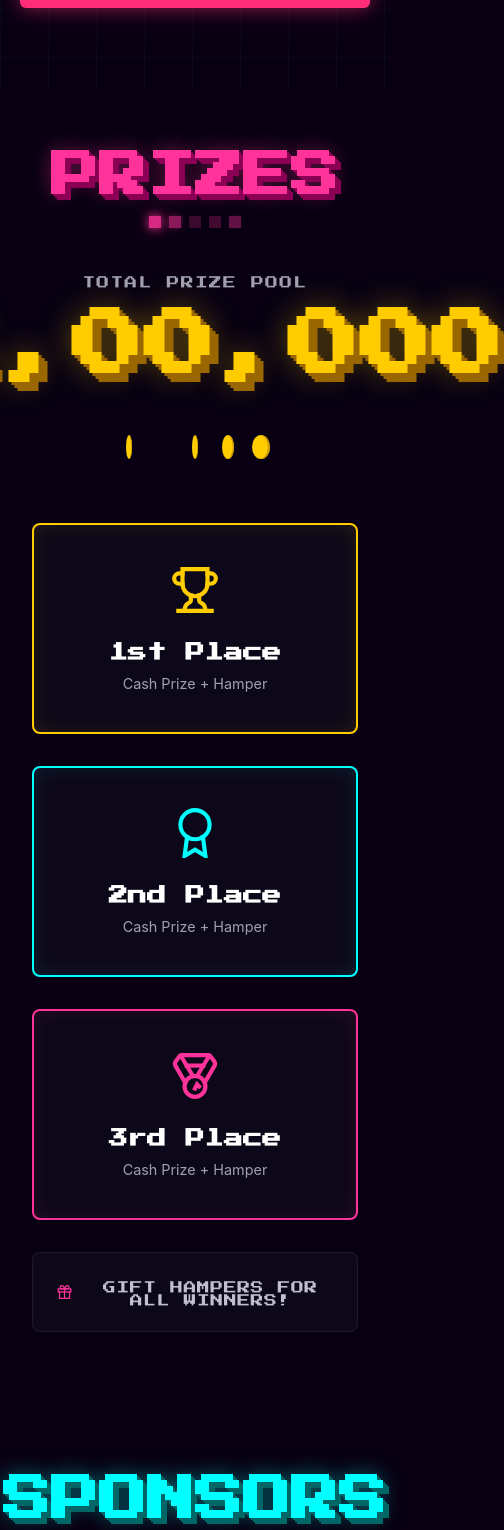
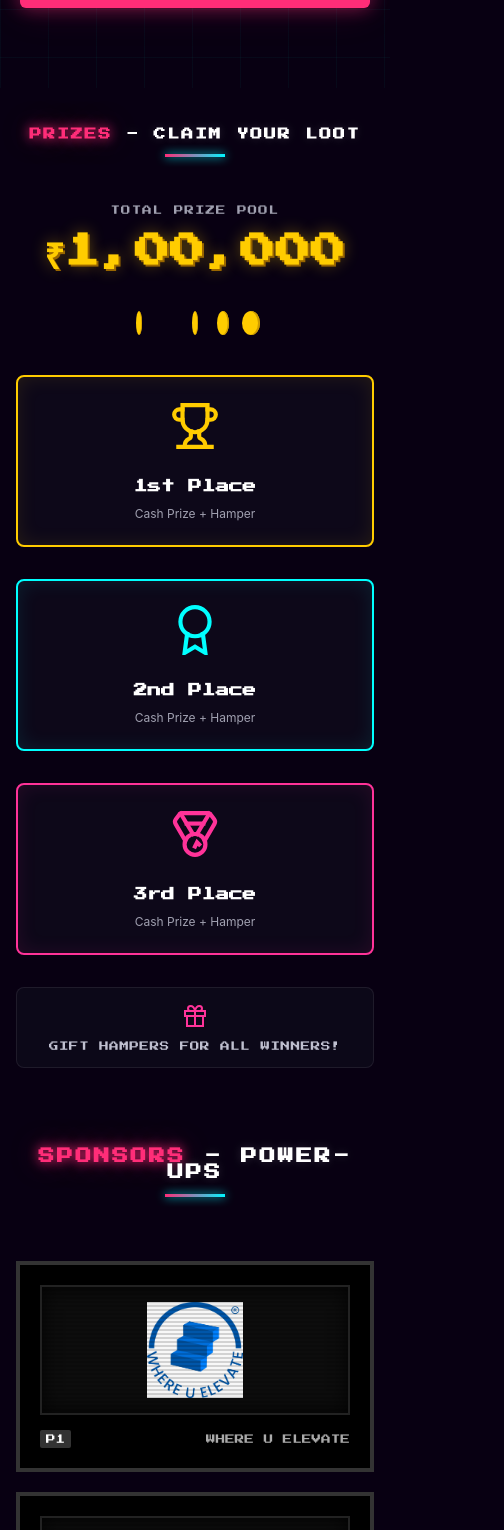
Before and after one commit to Ann3e/PROTEX-HACKATHON, a React (Vite) app: page / in a window 390 px wide. Shown: the part 6256-7786 px from the top of the page, 504 px wide, since content can reach past the window. Built offline with nearby package versions, Linux system fonts and the light colour scheme.

Commit message:
fixed responsiveness

```diff
--- a/src/sections/Prizes/Prizes.css
+++ b/src/sections/Prizes/Prizes.css
@@ -10,57 +10,44 @@
   align-items: center;
   justify-content: center;
 }
-
-/* 3D Title */
-.prizes-title {
-  font-family: 'Press Start 2P', monospace;
-  font-size: 3rem;
-  color: #ff3399; /* Neon Pink */
-  /* This creates the 3D block + the glow! */
-  text-shadow:
-    2px 2px 0px #8b0054,
-    4px 4px 0px #8b0054,
-    6px 6px 0px #8b0054,
-    0 0 20px rgba(255, 51, 153, 0.4);
-  margin-bottom: 1rem;
-}
-
-/* Pink Squares */
-/* --- ANIMATED PINK LOADING SQUARES --- */
-.pink-squares-loader {
+/* Section Title — matches About / Tracks / Sponsors style */
+.prizes-title-wrap {
   display: flex;
-  justify-content: center;
-  gap: 8px;
+  flex-direction: column;
+  align-items: center;
   margin-bottom: 3rem;
 }
 
-.pink-squares-loader span {
-  display: block;
-  width: 12px;
-  height: 12px;
-  background-color: #ff3399; /* Neon Pink */
-  opacity: 0.3; /* Default dim state */
-  animation: loadBlink 1.6s infinite;
+.prizes-title {
+  font-family: 'Press Start 2P', monospace;
+  font-size: clamp(0.85rem, 2.8vw, 1.4rem);
+  letter-spacing: 0.25em;
+  margin: 0;
+  text-transform: uppercase;
+  text-shadow: none;
+  color: unset;
 }
 
-/* Stagger the animation so they light up one by one */
-.pink-squares-loader span:nth-child(1) { animation-delay: 0s; }
-.pink-squares-loader span:nth-child(2) { animation-delay: 0.2s; }
-.pink-squares-loader span:nth-child(3) { animation-delay: 0.4s; }
-.pink-squares-loader span:nth-child(4) { animation-delay: 0.6s; }
-.pink-squares-loader span:nth-child(5) { animation-delay: 0.8s; }
-
-@keyframes loadBlink {
-  0%, 100% {
-    opacity: 0.2;
-    box-shadow: none;
-  }
-  50% {
-    opacity: 1;
-    box-shadow: 0 0 10px #ff3399, 0 0 20px #ff3399;
-  }
+.prizes-title .title-accent {
+  color: #ff2d78;
+  text-shadow: 0 0 12px #ff2d78, 0 0 30px rgba(255, 45, 120, 0.4);
 }
 
+.prizes-title .title-plain {
+  color: #fff;
+  text-shadow: 0 0 10px rgba(255, 255, 255, 0.15);
+}
+
+.prizes-title-underline {
+  display: block;
+  width: 70px;
+  height: 3px;
+  min-height: 3px;
+  background: linear-gradient(90deg, #ff2d78, #00f5ff);
+  margin: 14px auto 0;
+  box-shadow: 0 0 10px #00f5ff;
+  border: none;
+}
 /* 3D Prize Pool Amount */
 .pool-label {
   font-family: 'Press Start 2P', monospace;
@@ -198,3 +185,87 @@
   text-transform: uppercase;
   margin-top: 4px; /* Slight optical adjustment for the arcade font */
 }
+
+
+
+/* ════════════════════════════════════════════════════════════
+   RESPONSIVE
+   ════════════════════════════════════════════════════════════ */
+@media (max-width: 820px) {
+  .prizes-section {
+    padding: 3rem 1.5rem;
+  }
+
+  .pool-amount {
+    font-size: 3rem;
+    text-shadow:
+      2px 2px 0px #996600,
+      4px 4px 0px #996600,
+      0 0 20px rgba(255, 204, 0, 0.4);
+  }
+
+  .prize-cards-container {
+    flex-direction: column;
+    align-items: center;
+  }
+
+  .prize-card {
+    width: 100%;
+    max-width: 420px;
+    min-width: unset;
+  }
+}
+
+@media (max-width: 480px) {
+  .prizes-section {
+    padding: 2.5rem 1rem;
+  }
+
+  .prizes-title {
+    font-size: 0.75rem;
+    letter-spacing: 0.15em;
+  }
+
+  .prizes-title-underline {
+    width: 60px;
+  }
+
+  .pool-label {
+    font-size: 0.6rem;
+  }
+
+  .pool-amount {
+    font-size: 2.2rem;
+    text-shadow:
+      2px 2px 0px #996600,
+      0 0 16px rgba(255, 204, 0, 0.4);
+  }
+
+  .prize-card {
+    padding: 1.5rem 1rem;
+  }
+
+  .prize-card h3 {
+    font-size: 0.85rem;
+  }
+
+  .prize-card p {
+    font-size: 0.75rem;
+  }
+
+  .gift-hamper-banner {
+    flex-direction: column;
+    text-align: center;
+    gap: 0.6rem;
+    padding: 1rem;
+  }
+
+  .gift-text {
+    font-size: 0.6rem;
+  }
+
+  .spinning-coins {
+    gap: 10px;
+    margin-bottom: 2.5rem;
+  }
+}
--- a/src/sections/Prizes/Prizes.jsx
+++ b/src/sections/Prizes/Prizes.jsx
@@ -5,12 +5,13 @@ const Prizes = () => {
   return (
     <section className="prizes-section" id="prizes">
       {/* Header */}
-      <h2 className="prizes-title">PRIZES</h2>
-
-      {/* Animated Pink Loading Squares */}
-      <div className="pink-squares-loader">
-        <span></span><span></span><span></span><span></span><span></span>
-      </div>
+     <div className="prizes-title-wrap">
+  <h2 className="prizes-title">
+    <span className="title-accent">PRIZES</span>
+    <span className="title-plain"> - CLAIM YOUR LOOT</span>
+  </h2>
+  <div className="prizes-title-underline" />
+</div>
 
       {/* Total Prize Pool */}
       <div className="prize-pool-container">
--- a/src/sections/Sponsors/Sponsors.css
+++ b/src/sections/Sponsors/Sponsors.css
@@ -9,29 +9,42 @@
   align-items: center;
 }
 
-/* 3D Title (Matches Prizes) */
-.sponsors-title {
-  font-size: 3rem;
-  color: #00ffff; /* Neon Cyan */
-  text-shadow:
-    2px 2px 0px #006666,
-    4px 4px 0px #006666,
-    6px 6px 0px #006666,
-    0 0 20px rgba(0, 255, 255, 0.4);
-  margin-bottom: 0.5rem;
+.sponsors-title-wrap {
+  display: flex;
+  flex-direction: column;
+  align-items: center;
+  margin-bottom: 4rem;
 }
 
-/* Blinking Subtitle */
-.blinking-subtitle {
-  color: #ffcc00; /* Arcade Yellow */
-  font-size: 1rem;
-  margin-bottom: 4rem;
-  animation: blinkText 1s infinite;
+.sponsors-title {
+  font-family: 'Press Start 2P', monospace;
+  font-size: clamp(0.85rem, 2.8vw, 1.4rem);
+  letter-spacing: 0.25em;
+  margin: 0;
+  text-transform: uppercase;
+  text-shadow: none;
+  color: unset;
 }
 
-@keyframes blinkText {
-  0%, 100% { opacity: 1; }
-  50% { opacity: 0; }
+.sponsors-title .title-accent {
+  color: #ff2d78;
+  text-shadow: 0 0 12px #ff2d78, 0 0 30px rgba(255, 45, 120, 0.4);
+}
+
+.sponsors-title .title-plain {
+  color: #fff;
+  text-shadow: 0 0 10px rgba(255,255,255,0.15);
+}
+
+.sponsors-title-underline {
+  display: block;
+  width: 70px;
+  height: 3px;
+  min-height: 3px;
+  background: linear-gradient(90deg, #ff2d78, #00f5ff);
+  margin: 14px auto 0;
+  box-shadow: 0 0 10px #00f5ff;
+  border: none;
 }
 
 /* Grid Layout for exactly 4 items */
@@ -102,7 +115,13 @@
     grid-template-columns: 1fr;
     gap: 1.5rem;
   }
+  .sponsors-title {
+    font-size: 1rem;
+    letter-spacing: 0.15em;
+  }
+
 }
+
 
 /* Placeholder text */
 .placeholder-text {
@@ -138,6 +157,10 @@
 @media (max-width: 480px) {
   .sponsors-grid {
     grid-template-columns: 1fr;
+}
+ .sponsors-title {
+    font-size: 1rem;
+    letter-spacing: 0.15em;
   }
 }
 
@@ -176,3 +199,73 @@
 }
 .sponsor-card.player-four:hover .player-tag { background: #00ff00; color: black; }
 .sponsor-card.player-four:hover .sponsor-name { color: #00ff00; }
+
+
+/* ════════════════════════════════════════════════════════════
+   RESPONSIVE
+   ════════════════════════════════════════════════════════════ */
+@media (max-width: 820px) {
+  .sponsors-section {
+    padding: 3rem 1.5rem;
+  }
+
+  .sponsors-grid {
+    grid-template-columns: repeat(2, 1fr);
+    gap: 1.5rem;
+    max-width: 100%;
+  }
+
+  .sponsor-screen {
+    height: 150px;
+  }
+}
+
+@media (max-width: 768px) {
+  .sponsors-grid {
+    grid-template-columns: repeat(2, 1fr);
+  }
+}
+
+@media (max-width: 600px) {
+  .sponsors-section {
+    padding: 2.5rem 1rem;
+  }
+
+  .sponsors-title {
+    font-size: 1rem;
+    letter-spacing: 0.15em;
+  }
+
+  .sponsors-title-underline {
+    width: 60px;
+  }
+
+  .sponsors-grid {
+    grid-template-columns: 1fr;
+    gap: 1.2rem;
+  }
+
+  .sponsor-screen {
+    height: 130px;
+    padding: 15px;
+  }
+
+  .card-footer {
+    font-size: 0.6rem;
+  }
+
+  .sponsor-card:hover {
+    transform: none;
+  }
+}
+
+@media (max-width: 480px) {
+  .sponsors-grid {
+    grid-template-columns: 1fr;
+  }
+
+  .sponsors-title {
+    font-size: 1rem;
+    letter-spacing: 0.15em;
+  }
+}
--- a/src/sections/Sponsors/Sponsors.jsx
+++ b/src/sections/Sponsors/Sponsors.jsx
@@ -1,14 +1,18 @@
 import React from 'react';
 import './Sponsors.css';
 
-// Notice: No need to import images when they are in the 'public' folder!
 
 const Sponsors = () => {
   return (
     <section className="sponsors-section" id="sponsors">
       {/* Arcade Header */}
-      <h2 className="sponsors-title">SPONSORS</h2>
-      <p className="blinking-subtitle">POWERING UP THIS LEVEL</p>
+      <div className="sponsors-title-wrap">
+  <h2 className="sponsors-title">
+    <span className="title-accent">SPONSORS</span>
+    <span className="title-plain"> - POWER-UPS</span>
+  </h2>
+  <div className="sponsors-title-underline" />
+</div>
 
       {/* 4-Player Grid */}
       <div className="sponsors-grid">
```
